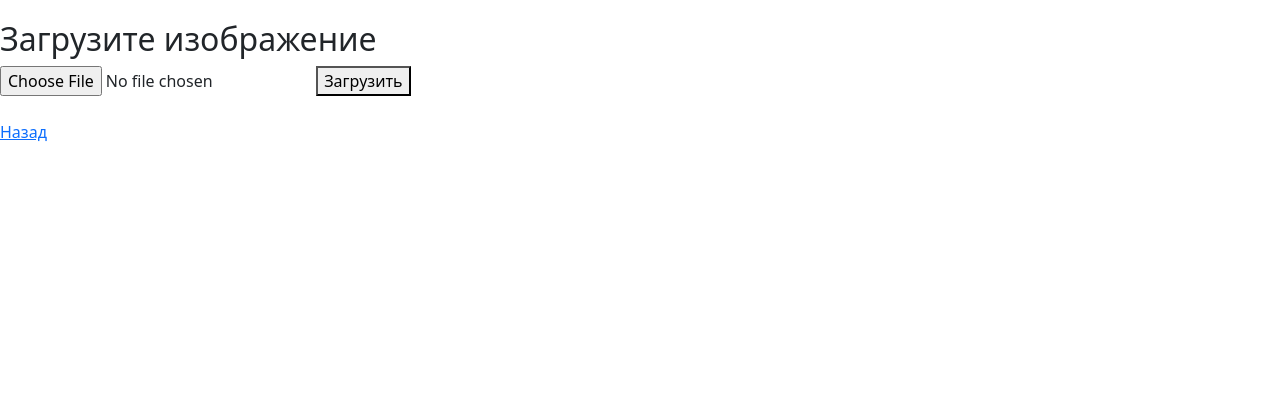
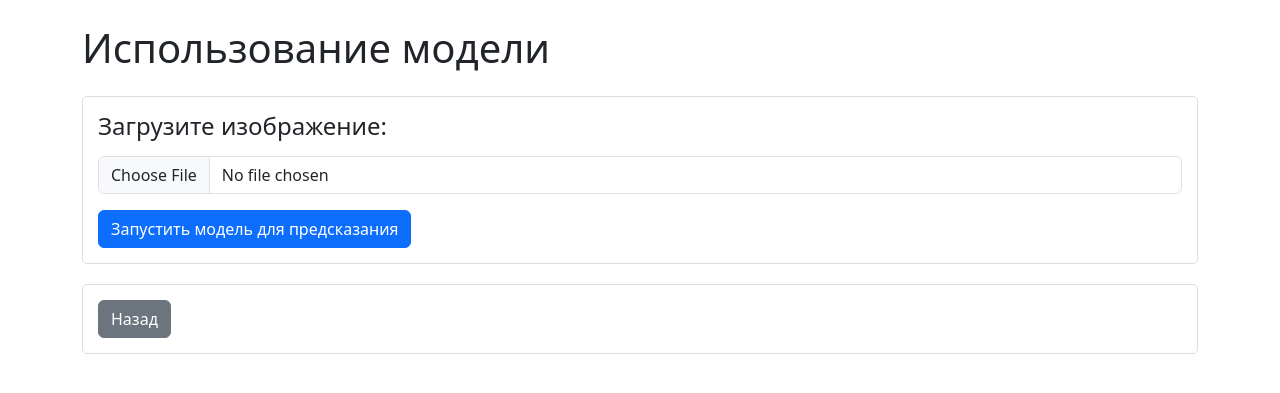
Before and after one commit to lpestov/interactive_ai_model_builder, a Flask app: page /image_prediction in a window 1280 px wide. Shown: the part 56-449 px from the top of the page. Run offline with Flask 3, Linux system fonts and the light colour scheme.

Commit message:
#edit changed design of images classification

```diff
--- a/web_service/app/templates/image_prediction.html
+++ b/web_service/app/templates/image_prediction.html
@@ -1,50 +1,38 @@
 {% extends 'base.html' %}
 
-{% block title %}
-Загрузка изображения
-{% endblock %}
+{% block title %}Использование модели{% endblock %}
 
 {% block head %}
 <style>
-    .upload-container {
-        margin-top: 20px;
+    .section {
+        margin-bottom: 20px;
+        padding: 15px;
+        border: 1px solid #ddd;
+        border-radius: 5px;
     }
-    input {
-        margin: 10px;
-    }
-    img {
-        max-width: 100%;
-        height: auto;
-        display: none;
-        margin-top: 20px;
+    .section h2 {
+        margin-bottom: 15px;
+        font-size: 1.5rem;
     }
 </style>
 {% endblock %}
 
 {% block body %}
-<div class="upload-container">
-    <h2>Загрузите изображение</h2>
-    <form method="POST" enctype="multipart/form-data" action="{{ url_for('image_predictor.predict') }}">
-        <input type="file" id="fileInput" name="image" accept="image/*">
-        <button type="submit">Загрузить</button>
-    </form>
+<div class="container mt-4">
+    <h1 class="mb-4">Использование модели</h1>
 
-    <br>
-    <a href="{{ url_for('image.index') }}">Назад</a>
+    <div class="section">
+        <h2>Загрузите изображение:</h2>
+        <form method="POST" enctype="multipart/form-data" action="{{ url_for('image_predictor.predict') }}">
+            <div class="mb-3">
+                <input type="file" id="fileInput" name="image" class="form-control" accept="image/*">
+            </div>
+            <button type="submit" class="btn btn-primary">Запустить модель для предсказания</button>
+        </form>
+    </div>
+
+    <div class="section">
+        <a href="{{ url_for('image.index') }}" class="btn btn-secondary">Назад</a>
+    </div>
 </div>
-
-<script>
-    document.getElementById("fileInput").addEventListener("change", function(event) {
-        const file = event.target.files[0];
-        if (file) {
-            const reader = new FileReader();
-            reader.onload = function(e) {
-                const img = document.getElementById("preview");
-                img.src = e.target.result;
-                img.style.display = "block";
-            };
-            reader.readAsDataURL(file);
-        }
-    });
-</script>
 {% endblock %}
```
Also changed, not shown: web_service/app/templates/prediction_result.html (+30 -15 lines), web_service/app/templates/upload_image.html (+19 -16 lines), web_service/app/routes/image_predictor.py (line endings or trailing spaces).
